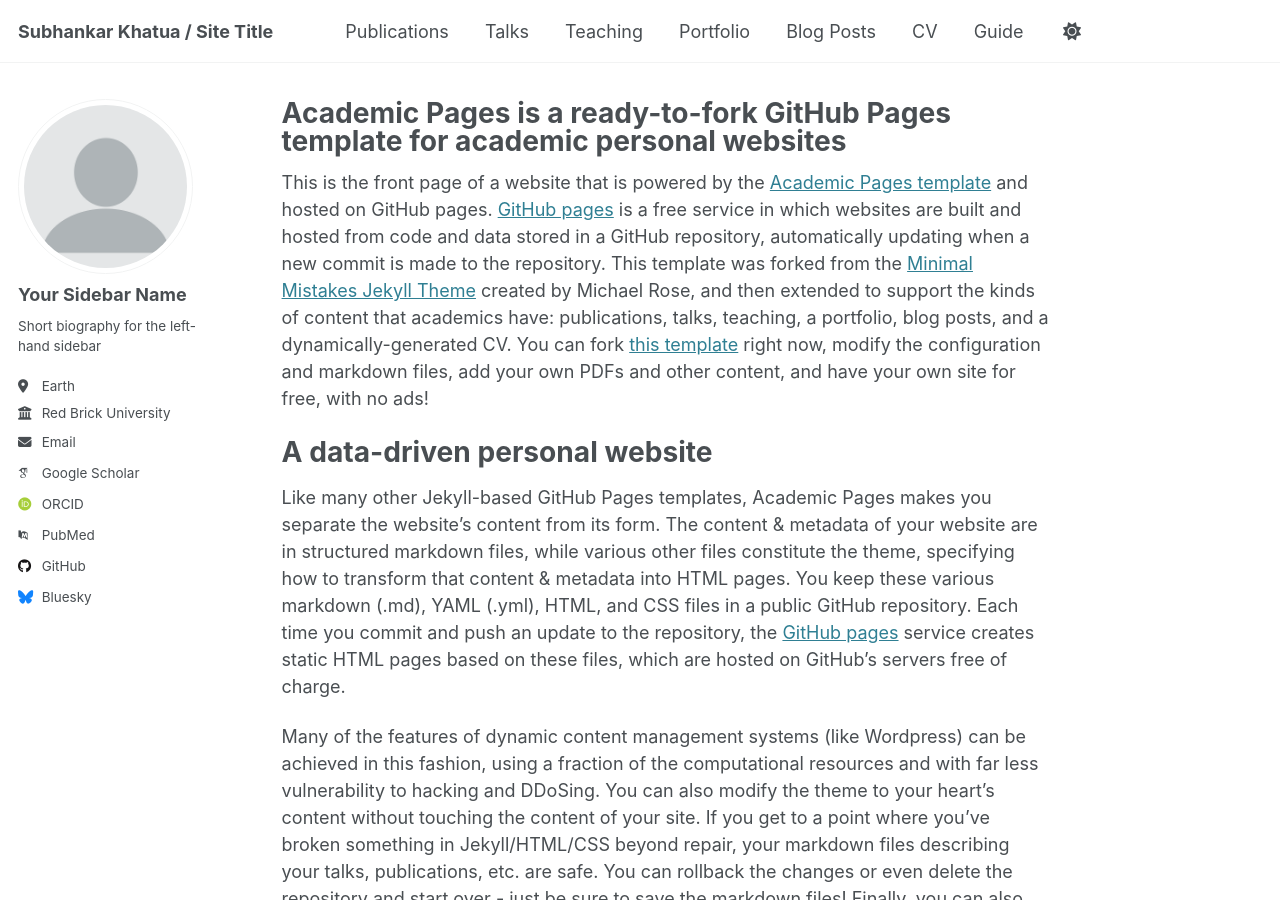
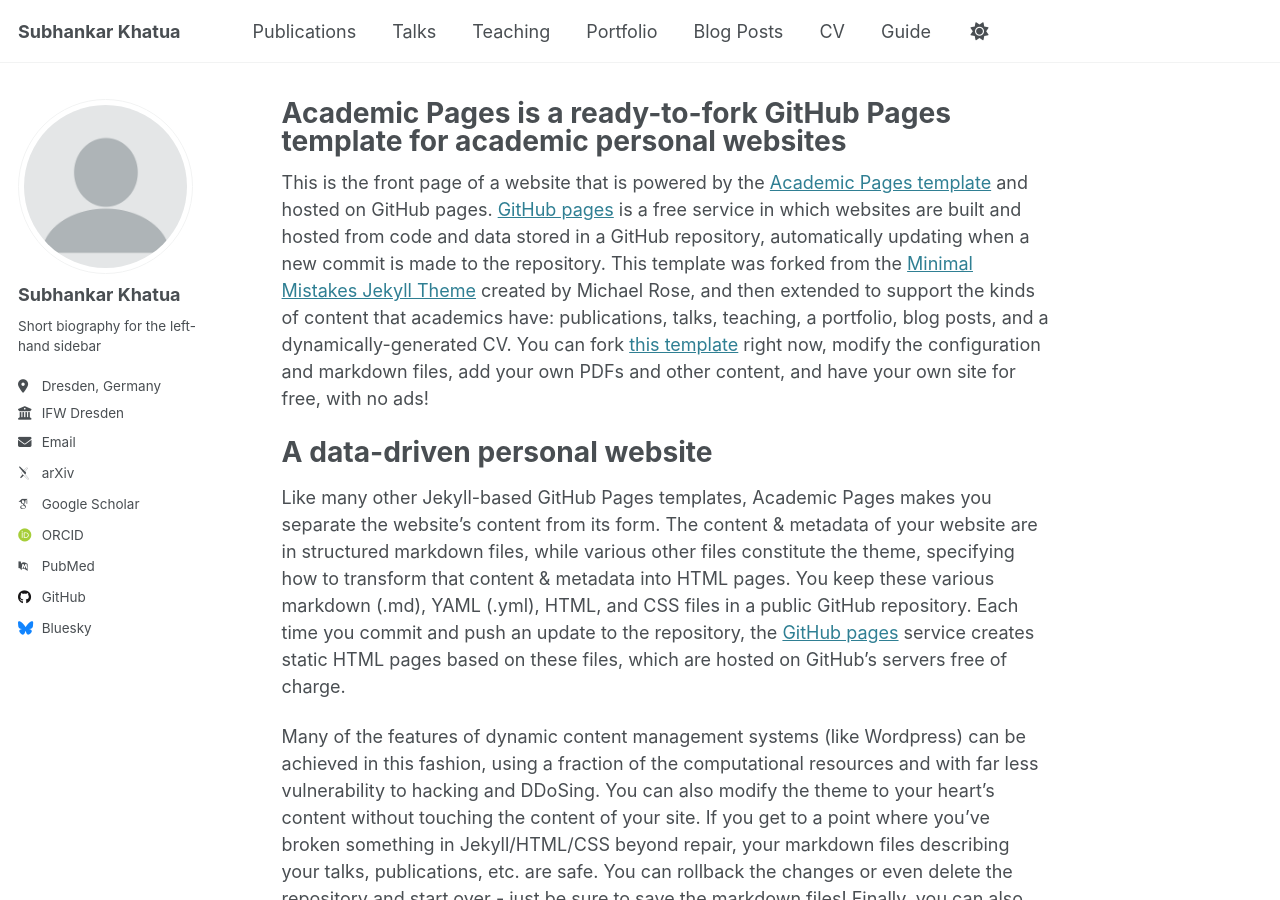
Before and after one commit to subhankar-khatua/subhankar-khatua.github.io, a Jekyll site: the page built from _pages/about.md, in a window 1280 px wide and 900 px high. Built offline with Jekyll 4.4.1, drawn with Linux system fonts in a browser that asks for light colours; some web fonts are replaced.

Commit message:
Update _config.yml

```diff
--- a/_config.yml
+++ b/_config.yml
@@ -9,7 +9,7 @@
 # Basic Site Settings
 locale                   : "en-US"
 site_theme               : "default"
-title                    : "Subhankar Khatua / Site Title"
+title                    : "Subhankar Khatua"
 title_separator          : "-"
 name                     : &name "Subhankar Khatua"
 description              : &description "personal description"
@@ -23,16 +23,16 @@ repository               : "academicpages/academicpages.github.io"
 author:
   # Biographic information
   avatar           : "profile.png"
-  name             : "Your Sidebar Name"
-  pronouns         : # example: "she/her"
+  name             : "Subhankar Khatua"
+  pronouns         : # example: "he/him"
   bio              : "Short biography for the left-hand sidebar"
-  location         : "Earth"
-  employer         : "Red Brick University"
+  location         : "Dresden, Germany"
+  employer         : "IFW Dresden"
   uri              : # URL
-  email            : "none@example.org"
+  email            : "s.khatua@ifw-dresden.de"
 
   # Academic websites
-  arxiv            : # URL - Update with the correct link to your profile
+  arxiv            : "https://arxiv.org/search/?query=Khatua%2C+Subhankar&searchtype=author&abstracts=show&order=-announced_date_first&size=100"# URL - Update with the correct link to your profile
   googlescholar    : "https://scholar.google.com/citations?user=PS_CX0AAAAAJ"
   impactstory      : # URL
   orcid            : "http://orcid.org/yourorcidurl"
```
